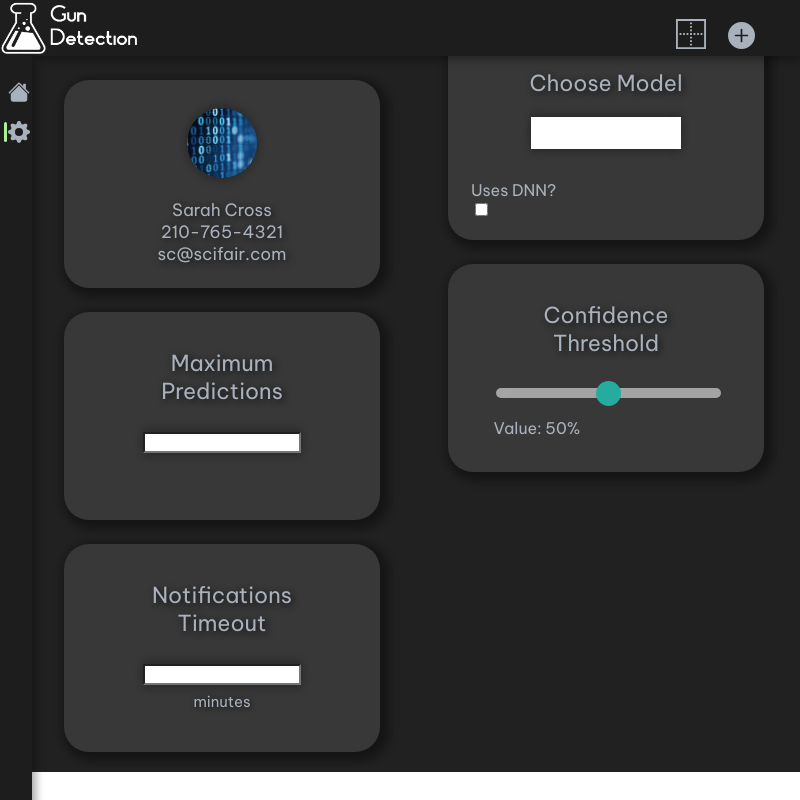
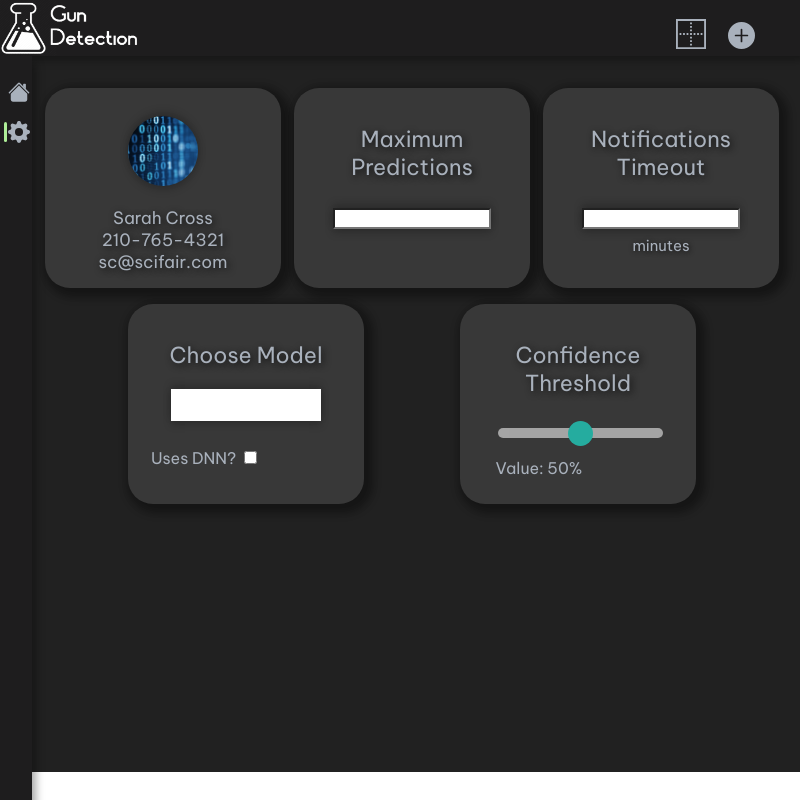
Before and after one commit to html1101/Gun-Detection-GUI, an Electron app: page Frontend/settings.html in a window 800 px wide. Drawn offline with Linux system fonts and the light colour scheme.

```diff
--- a/Frontend/connect_to_cams.js
+++ b/Frontend/connect_to_cams.js
@@ -8,7 +8,7 @@
 */
 
 let cameras = [
-    {
+/*    {
         "camera_name": "Hello there!",
         "location": "Office",
         "connection_type": "rtsp",
@@ -28,5 +28,5 @@
         "location": "Coding Den",
         "connection_type": "rtsp",
         "url": "rtsp://rtsp.stream/pattern"
-    }
+    }*/
 ];
--- a/Frontend/settings.css
+++ b/Frontend/settings.css
@@ -5,21 +5,7 @@
     column-fill: auto;
     column-gap: 0;
     margin-top: 2em;
-}
-
-#profile {
-    width: 300px;
-    height: 200px;
-    margin-left: 2em;
-    margin-top: 3em;
-    padding-left: 0.5em;
-    padding-right: 0.5em;
-    padding-top: 0.25em;
-    padding-bottom: 0.25em;
-    display: block;
-    background-color: #383838;
-    border-radius: 25px;
-    box-shadow: 4px /*horizontal*/ 4px /*vertical*/ 7px /*blur*/ 3px /*spread*/ rgba(0, 0, 0, 0.2), 4px 4px 7px 7px rgba(0, 0, 0, 0.19);
+    overflow-y: hidden;
 }
 
 #profile-pic {
@@ -49,21 +35,6 @@
     text-shadow: 2px 2px 7px #111111;
 }
 
-#max-predictions {
-    width: 300px;
-    height: 200px;
-    margin-left: 2em;
-    margin-top: 1.5em;
-    padding-left: 0.5em;
-    padding-right: 0.5em;
-    padding-top: 0.25em;
-    padding-bottom: 0.25em;
-    display: block;
-    background-color: #383838;
-    border-radius: 25px;
-    box-shadow: 4px 4px 7px 3px rgba(0, 0, 0, 0.2), 4px 4px 7px 7px rgba(0, 0, 0, 0.19);
-}
-
 #mp-title {
     font-size: 22px;
     text-align: center;
@@ -83,21 +54,6 @@
     margin-top: 2em;
     position: relative;
     box-shadow: 0 4px 8px 0 rgba(0, 0, 0, 0.2), 0 -4px 8px 0 rgba(0, 0, 0, 0.2);
-}
-
-#notifications-timeout {
-    width: 300px;
-    height: 200px;
-    margin-left: 2em;
-    margin-top: 1.5em;
-    padding-left: 0.5em;
-    padding-right: 0.5em;
-    padding-top: 0.25em;
-    padding-bottom: 0.25em;
-    display: block;
-    background-color: #383838;
-    border-radius: 25px;
-    box-shadow: 4px 4px 7px 3px rgba(0, 0, 0, 0.2), 4px 4px 7px 7px rgba(0, 0, 0, 0.19);
 }
 
 #nt-title {
@@ -132,21 +88,6 @@
     text-shadow: 1px 1px 5px #111111;
 }
 
-#choose-model {
-    width: 300px;
-    height: 200px;
-    margin-left: 2em;
-    margin-top: 20em;
-    padding-left: 0.5em;
-    padding-right: 0.5em;
-    padding-top: 0.25em;
-    padding-bottom: 0.25em;
-    display: block;
-    background-color: #383838;
-    border-radius: 25px;
-    box-shadow: 4px 4px 7px 3px rgba(0, 0, 0, 0.2), 4px 4px 7px 7px rgba(0, 0, 0, 0.19);
-}
-
 #cm-title {
     font-size: 22px;
     text-align: center;
@@ -175,16 +116,17 @@
 /* The container <div> - needed to position the dropdown content */
 .dropdown {
     position: relative;
-    margin-left: 75px;
-    display: inline-block;
+    text-align: center;
 }
 
 /* Dropdown Content (Hidden by Default) */
 .dropdown-content {
     display: none;
     position: absolute;
+    left: 50%;
+    margin-left: -75px;
+    min-width: 150px;
     background-color: #f9f9f9;
-    min-width: 150px;
     box-shadow: 0px 8px 16px 0px rgba(0,0,0,0.2);
     z-index: 1;
     font-size: 13px;
@@ -212,22 +154,6 @@
 #uses_DNN {
     margin-top: 27px;
     margin-left: 15px;
-}
-
-#confidence-threshold {
-    width: 300px;
-    height: 200px;
-    position: relative;
-    margin-left: 2em;
-    margin-top: 1.5em;
-    padding-left: 0.5em;
-    padding-right: 0.5em;
-    padding-top: 0.25em;
-    padding-bottom: 0.25em;
-    display: block;
-    background-color: #383838;
-    border-radius: 25px;
-    box-shadow: 4px 4px 7px 3px rgba(0, 0, 0, 0.2), 4px 4px 7px 7px rgba(0, 0, 0, 0.19);
 }
 
 #ct-title {
@@ -280,3 +206,31 @@
     background: #1DDECB;
     cursor: pointer;
   }
+
+.box {
+    position: relative;
+    min-width: 220px;
+    height: 12em;
+    margin-left: 0;
+    padding-left: 0.5em;
+    padding-right: 0.5em;
+    padding-top: 0.25em;
+    padding-bottom: 0.25em;
+    display: block;
+    background-color: #383838;
+    border-radius: 25px;
+    box-shadow: 4px /*horizontal*/ 4px /*vertical*/ 7px /*blur*/ 3px /*spread*/ rgba(0, 0, 0, 0.2), 4px 4px 7px 7px rgba(0, 0, 0, 0.19);
+}
+
+.flex {
+    position: relative;
+    display: flex;
+    margin-top: var(--bar-height);
+    width: calc(100vw - var(--adaptive-width) - 0.5em);
+    flex-direction: row;
+    justify-content: space-evenly;
+}
+
+.second {
+    margin-top: 1em !important;
+}
--- a/Frontend/settings.html
+++ b/Frontend/settings.html
@@ -35,28 +35,31 @@
         <div id="cover-frame"></div>
         <!-- All the Little Boxes! :)  -->
         <div id="body">
+            <div class="flex">
                 <!-- Profile Little Box -->
-            <div id="profile">
+                <div id="profile" class="box">
                     <div id="profile-pic"></div>
                     <p id="user_info"></p>
                 </div>
                 <!-- Max Predictions Little Box -->
-            <div id="max-predictions">
+                <div id="max-predictions" class="box">
                     <p id="mp-title">Maximum Predictions</p>
                     <form>
                         <input type="number" id="input-mp" name="input-mp">
                     </form>
                 </div>
                 <!-- Notifications Timeout Little Box -->
-            <div id="notifications-timeout">
+                <div id="notifications-timeout" class="box">
                     <p id="nt-title">Notifications Timeout</p>
                     <form>
                         <input type="number" id="input-nt" name="input-nt">
                     </form><br>
                     <label for="input-nt" id="minutes_label">minutes</label>
                 </div>
+            </div>
+            <div class="flex second">
                 <!-- Choose Model Little Box -->
-            <div id="choose-model">
+                <div id="choose-model" class="box">
                     <p id="cm-title">Choose Model</p>
                     <div class="dropdown">
                         <!-- <form>
@@ -73,16 +76,16 @@
                         </div>
                     </div>
                     <form id="uses_DNN">
-                    <label for="DNN-chbx" id="chbx-title">Uses DNN?</label><br>
-                    <input type="checkbox" id="DNN-chbx">
+                        <label for="DNN-chbx" id="chbx-title">Uses DNN?</label> <input type="checkbox" id="DNN-chbx">
                     </form>
                 </div>
                 <!-- Confidence Threshold Little Box -->
-            <div id="confidence-threshold">
+                <div id="confidence-threshold" class="box">
                     <p id="ct-title">Confidence Threshold</p>
                     <div class="slidecontainer">
                         <input type="range" min="0" max="100" value="50" class="slider" id="myRange">
                         <p>Value: <span id="demo"></span>%</p>
+                    </div>
                 </div>
             </div>
         </div>
--- a/backend.js
+++ b/backend.js
@@ -18,6 +18,7 @@
         width: 800,
         height: 600,
         title: "Gun Detection GUI",
+        // frame: false,
         webPreferences: {
           nodeIntegration: false, // is default value after Electron v5
           contextIsolation: true, // protect against prototype pollution
@@ -25,6 +26,9 @@
           preload: __dirname + "/preload.js" // use a preload script
         }
     })
+    win.setResizable(false)
+    // win.setFullScreen(true)
+    // win.setFullScreenable(false)
 
     win.loadFile("Frontend/dashboard.html");
     let cams = new camera_lib();
```
Lines whose indentation alone changed are shown as unchanged.
